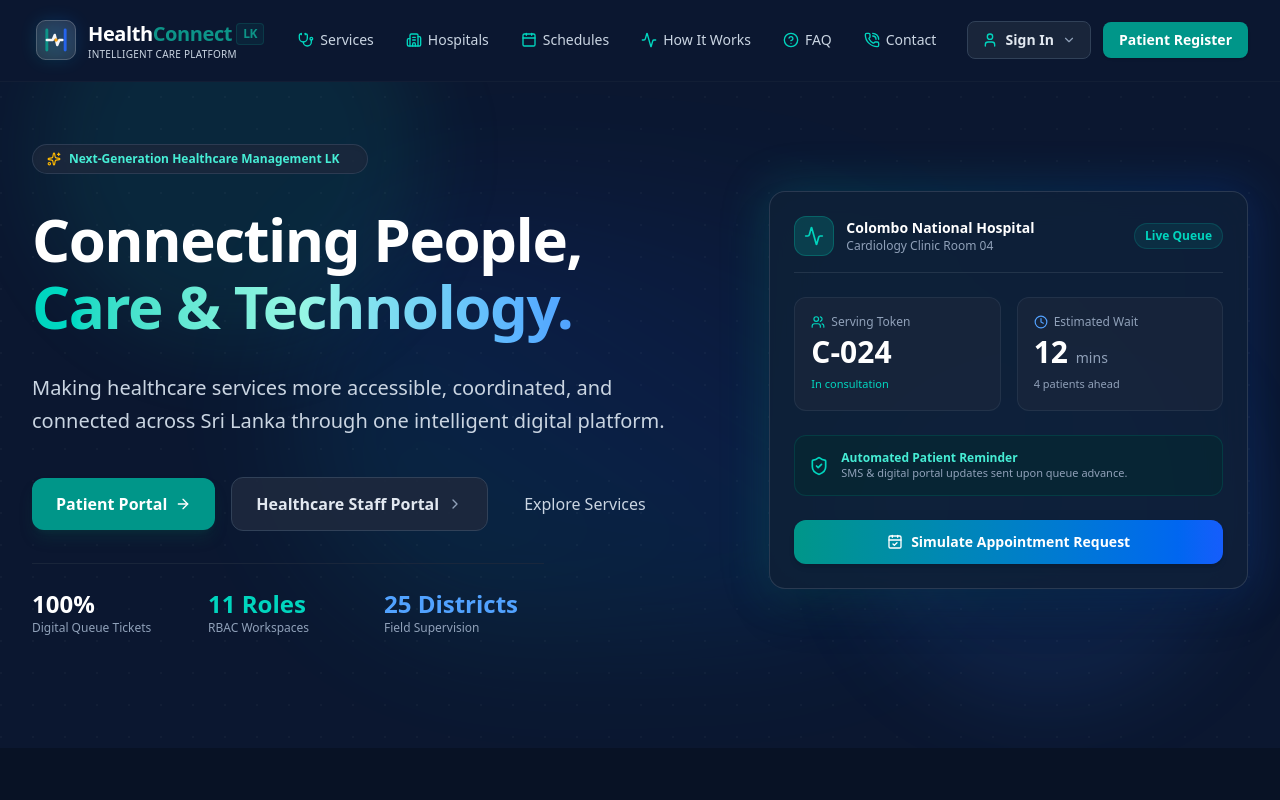
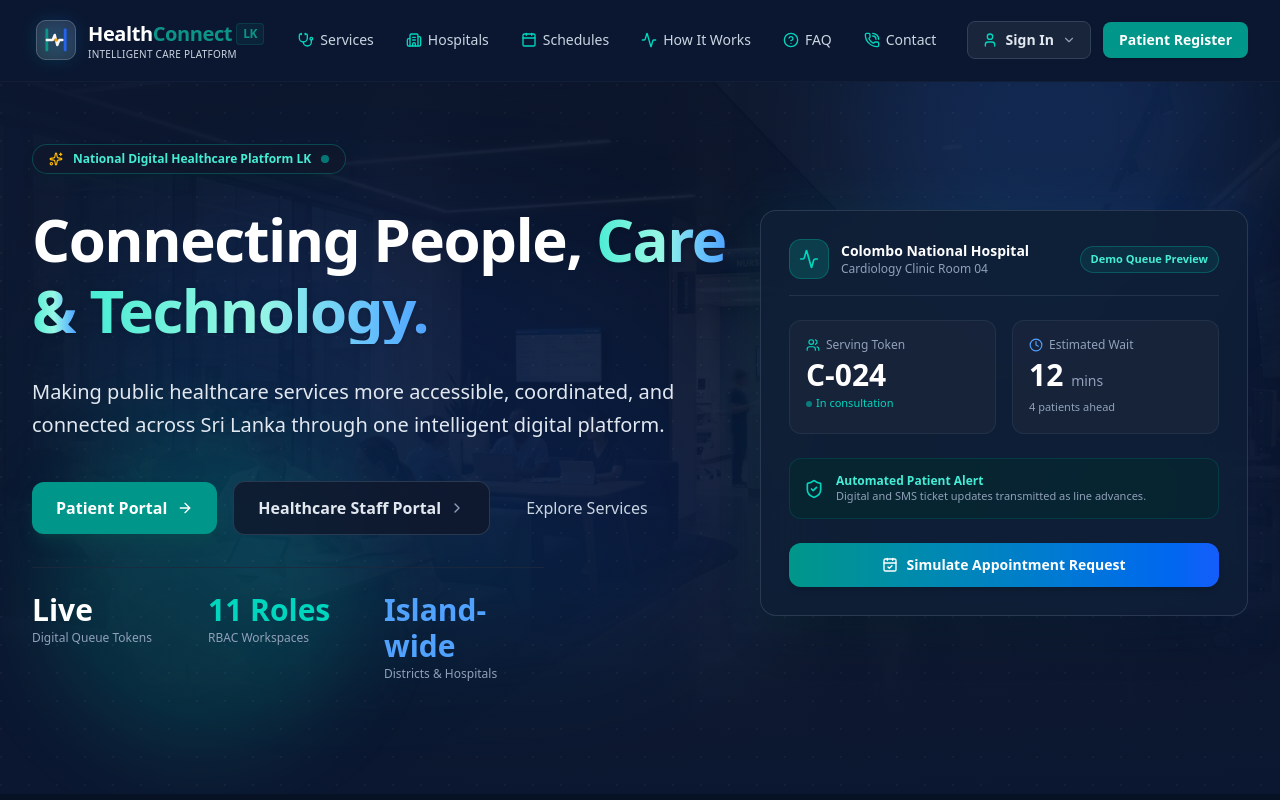
Before and after one commit to SamhiAGM/healthnexus, a Next.js app in the folder frontend/: page / in a window 1280 px wide. Shown: the top 800 px of the page. Built offline with nearby package versions, Linux system fonts and the light colour scheme.

Commit message:
feat(home): upgrade cinematic hero with high-res hospital poster, video layer, and staggered typography

```diff
--- a/frontend/src/components/home/Hero.tsx
+++ b/frontend/src/components/home/Hero.tsx
@@ -1,8 +1,9 @@
 "use client";
 
-import React from "react";
+import React, { useState } from "react";
 import Link from "next/link";
-import { motion } from "framer-motion";
+import Image from "next/image";
+import { motion, useReducedMotion } from "framer-motion";
 import {
   ArrowRight,
   ShieldCheck,
@@ -11,135 +12,216 @@ import {
   CalendarCheck,
   Sparkles,
   ChevronRight,
-  Activity
+  Activity,
+  CheckCircle2
 } from "lucide-react";
 
 export function Hero() {
+  const prefersReducedMotion = useReducedMotion();
+  const [videoError, setVideoError] = useState(false);
+
+  // Staggered text variants
+  const containerVariants = {
+    hidden: { opacity: 0 },
+    visible: {
+      opacity: 1,
+      transition: {
+        staggerChildren: prefersReducedMotion ? 0 : 0.08,
+        delayChildren: 0.1,
+      },
+    },
+  };
+
+  const wordVariants = {
+    hidden: { opacity: 0, y: prefersReducedMotion ? 0 : 18 },
+    visible: {
+      opacity: 1,
+      y: 0,
+      transition: { duration: 0.5, ease: "easeOut" as const },
+    },
+  };
+
+  const headlineWords = [
+    { text: "Connecting", highlight: false },
+    { text: "People,", highlight: false },
+    { text: "Care", highlight: true },
+    { text: "&", highlight: true },
+    { text: "Technology.", highlight: true },
+  ];
+
   return (
-    <section className="relative min-h-[90vh] flex items-center justify-center bg-[#0B1730] text-white pt-24 pb-16 overflow-hidden">
-      {/* Dynamic Background Gradients and Ambient Lighting */}
-      <div className="absolute inset-0 pointer-events-none">
-        <div className="absolute top-1/4 left-1/2 -translate-x-1/2 w-[700px] h-[450px] bg-gradient-to-tr from-teal-600/20 via-blue-600/15 to-transparent rounded-full blur-3xl opacity-70" />
-        <div className="absolute -top-10 left-10 w-96 h-96 bg-teal-500/10 rounded-full blur-2xl" />
-        <div className="absolute bottom-10 right-10 w-96 h-96 bg-blue-500/10 rounded-full blur-2xl" />
-        {/* Subtle geometric grid pattern */}
+    <section className="relative min-h-[92vh] flex items-center justify-center bg-[#0B1730] text-white pt-24 pb-16 overflow-hidden">
+
+      {/* 1. CINEMATIC BACKGROUND LAYER */}
+      <div className="absolute inset-0 pointer-events-none z-0 overflow-hidden">
+
+        {/* Cinematic Background Video with Video Error / Fallback Handling */}
+        {!videoError ? (
+          <video
+            autoPlay
+            loop
+            muted
+            playsInline
+            onError={() => setVideoError(true)}
+            poster="/images/hospital_hero_poster.jpg"
+            className="absolute inset-0 w-full h-full object-cover object-center filter brightness-[0.45] contrast-[1.08] saturate-[0.9] transform scale-105 transition-all duration-1000"
+          >
+            <source src="/videos/hospital_hero_bg.mp4" type="video/mp4" />
+          </video>
+        ) : null}
+
+        {/* Photorealistic High-Resolution Fallback Poster */}
         <div
-          className="absolute inset-0 opacity-[0.03]"
+          className={`absolute inset-0 transition-opacity duration-700 ${videoError ? "opacity-100" : "opacity-0 pointer-events-none"}`}
+        >
+          <Image
+            src="/images/hospital_hero_poster.jpg"
+            alt="Modern Hospital Collaboration Facility"
+            fill
+            priority
+            sizes="100vw"
+            className="object-cover object-center filter brightness-[0.45] contrast-[1.08] saturate-[0.9]"
+          />
+        </div>
+
+        {/* Deep Multi-Layered Navy & Teal Ambient Light Overlays for Contrast & Readability */}
+        <div className="absolute inset-0 bg-gradient-to-r from-[#0B1730]/95 via-[#0B1730]/80 to-[#0B1730]/90" />
+        <div className="absolute inset-0 bg-gradient-to-t from-[#0B1730] via-transparent to-[#0B1730]/60" />
+
+        {/* Dynamic Glowing Radial Highlights */}
+        <div className="absolute top-1/4 left-1/3 -translate-x-1/2 w-[700px] h-[450px] bg-gradient-to-tr from-teal-500/20 via-blue-600/15 to-transparent rounded-full blur-3xl opacity-75" />
+        <div className="absolute -top-16 right-10 w-96 h-96 bg-blue-500/15 rounded-full blur-3xl" />
+        <div className="absolute bottom-10 left-10 w-80 h-80 bg-teal-500/15 rounded-full blur-2xl" />
+
+        {/* Refined Geometric Pattern */}
+        <div
+          className="absolute inset-0 opacity-[0.035]"
           style={{
             backgroundImage: `radial-gradient(circle at 1px 1px, #ffffff 1px, transparent 0)`,
-            backgroundSize: "32px 32px",
+            backgroundSize: "28px 28px",
           }}
         />
       </div>
 
+      {/* 2. FOREGROUND HERO CONTENT */}
       <div className="relative max-w-7xl mx-auto px-4 sm:px-6 lg:px-8 z-10 w-full py-12">
-        <div className="grid grid-cols-1 lg:grid-cols-12 gap-12 items-center">
+        <div className="grid grid-cols-1 lg:grid-cols-12 gap-12 lg:gap-8 items-center">
 
-          {/* Left Column: Headlines, Value Prop & Working CTAs */}
+          {/* Left Column: Staggered Headlines, Value Prop & Working CTAs */}
           <div className="lg:col-span-7 space-y-8 text-center lg:text-left">
-            {/* National Healthcare Innovation Badge */}
+
+            {/* National Healthcare Innovation Pill */}
             <motion.div
-              initial={{ opacity: 0, y: 15 }}
+              initial={{ opacity: 0, y: 12 }}
               animate={{ opacity: 1, y: 0 }}
               transition={{ duration: 0.5 }}
-              className="inline-flex items-center gap-2 px-3.5 py-1.5 rounded-full bg-slate-800/80 border border-slate-700/80 text-xs font-semibold text-teal-300 shadow-inner"
+              className="inline-flex items-center gap-2.5 px-4 py-1.5 rounded-full bg-slate-900/80 backdrop-blur-md border border-teal-500/30 text-xs font-semibold text-teal-300 shadow-lg shadow-teal-950/20"
             >
               <Sparkles className="w-3.5 h-3.5 text-amber-400" />
-              <span>Next-Generation Healthcare Management LK</span>
-              <span className="w-1.5 h-1.5 rounded-full bg-teal-400 animate-ping" />
+              <span>National Digital Healthcare Platform LK</span>
+              <span className="w-2 h-2 rounded-full bg-teal-400 animate-pulse" />
             </motion.div>
 
-            {/* Main Headline */}
+            {/* Staggered Heading Reveal */}
             <motion.h1
-              initial={{ opacity: 0, y: 20 }}
-              animate={{ opacity: 1, y: 0 }}
-              transition={{ duration: 0.6, delay: 0.1 }}
-              className="text-4xl sm:text-5xl lg:text-6xl font-extrabold tracking-tight text-white leading-[1.12]"
+              variants={containerVariants}
+              initial="hidden"
+              animate="visible"
+              className="text-4xl sm:text-5xl lg:text-6xl font-black tracking-tight text-white leading-[1.12] flex flex-wrap justify-center lg:justify-start gap-x-3.5 gap-y-1"
             >
-              Connecting People,{" "}
-              <span className="text-transparent bg-clip-text bg-gradient-to-r from-teal-400 via-teal-200 to-blue-400">
-                Care & Technology.
-              </span>
+              {headlineWords.map((word, i) => (
+                <motion.span
+                  key={i}
+                  variants={wordVariants}
+                  className={
+                    word.highlight
+                      ? "text-transparent bg-clip-text bg-gradient-to-r from-teal-300 via-teal-200 to-blue-400 drop-shadow-sm inline-block"
+                      : "inline-block text-white"
+                  }
+                >
+                  {word.text}
+                </motion.span>
+              ))}
             </motion.h1>
 
             {/* Supporting Subheading */}
             <motion.p
-              initial={{ opacity: 0, y: 20 }}
+              initial={{ opacity: 0, y: 16 }}
               animate={{ opacity: 1, y: 0 }}
-              transition={{ duration: 0.6, delay: 0.2 }}
-              className="text-lg sm:text-xl text-slate-300 max-w-2xl mx-auto lg:mx-0 leading-relaxed font-normal"
+              transition={{ duration: 0.6, delay: 0.3 }}
+              className="text-lg sm:text-xl text-slate-200 max-w-2xl mx-auto lg:mx-0 leading-relaxed font-normal"
             >
-              Making healthcare services more accessible, coordinated, and connected across Sri Lanka through one intelligent digital platform.
+              Making public healthcare services more accessible, coordinated, and connected across Sri Lanka through one intelligent digital platform.
             </motion.p>
 
-            {/* Primary Action Buttons */}
+            {/* Primary Action Buttons with Micro-elevation */}
             <motion.div
-              initial={{ opacity: 0, y: 20 }}
+              initial={{ opacity: 0, y: 16 }}
               animate={{ opacity: 1, y: 0 }}
-              transition={{ duration: 0.6, delay: 0.3 }}
+              transition={{ duration: 0.6, delay: 0.4 }}
               className="flex flex-wrap items-center justify-center lg:justify-start gap-4 pt-2"
             >
               <Link
                 href="/auth/patient-register"
-                className="inline-flex items-center gap-2 px-6 py-3.5 text-base font-semibold text-white bg-teal-600 hover:bg-teal-500 rounded-xl shadow-lg shadow-teal-900/30 hover:shadow-teal-500/25 transition-all transform hover:-translate-y-0.5"
+                className="group inline-flex items-center gap-2.5 px-6 py-3.5 text-base font-semibold text-white bg-teal-600 hover:bg-teal-500 rounded-xl shadow-lg shadow-teal-900/40 hover:shadow-teal-500/30 transition-all duration-200 transform hover:-translate-y-0.5 active:translate-y-0"
               >
                 Patient Portal
-                <ArrowRight className="w-4 h-4" />
+                <ArrowRight className="w-4 h-4 transform group-hover:translate-x-1 transition-transform" />
               </Link>
 
               <Link
                 href="/auth/staff-login"
-                className="inline-flex items-center gap-2 px-6 py-3.5 text-base font-semibold text-slate-200 bg-slate-800/90 hover:bg-slate-700 hover:text-white border border-slate-700 rounded-xl transition-all"
+                className="group inline-flex items-center gap-2 px-6 py-3.5 text-base font-semibold text-slate-200 bg-slate-900/80 hover:bg-slate-800 hover:text-white border border-slate-700/80 hover:border-slate-600 rounded-xl transition-all duration-200 backdrop-blur-md transform hover:-translate-y-0.5 active:translate-y-0"
               >
                 Healthcare Staff Portal
-                <ChevronRight className="w-4 h-4 text-slate-400" />
+                <ChevronRight className="w-4 h-4 text-slate-400 group-hover:text-blue-400 group-hover:translate-x-0.5 transition-all" />
               </Link>
 
               <Link
                 href="#services"
-                className="inline-flex items-center gap-2 px-5 py-3.5 text-base font-medium text-slate-300 hover:text-teal-400 transition-colors"
+                className="inline-flex items-center gap-1.5 px-5 py-3.5 text-base font-medium text-slate-300 hover:text-teal-400 transition-colors"
               >
                 Explore Services
               </Link>
             </motion.div>
 
-            {/* Platform Trust Highlights */}
+            {/* Platform Capabilities Highlights */}
             <motion.div
               initial={{ opacity: 0 }}
               animate={{ opacity: 1 }}
-              transition={{ duration: 0.7, delay: 0.4 }}
+              transition={{ duration: 0.7, delay: 0.5 }}
               className="pt-6 border-t border-slate-800/80 grid grid-cols-3 gap-4 text-left max-w-lg mx-auto lg:mx-0"
             >
               <div>
-                <div className="text-2xl font-bold text-white">100%</div>
-                <div className="text-xs text-slate-400">Digital Queue Tickets</div>
+                <div className="text-2xl sm:text-3xl font-extrabold text-white">Live</div>
+                <div className="text-xs text-slate-400 mt-0.5">Digital Queue Tokens</div>
               </div>
               <div>
-                <div className="text-2xl font-bold text-teal-400">11 Roles</div>
-                <div className="text-xs text-slate-400">RBAC Workspaces</div>
+                <div className="text-2xl sm:text-3xl font-extrabold text-teal-400">11 Roles</div>
+                <div className="text-xs text-slate-400 mt-0.5">RBAC Workspaces</div>
               </div>
               <div>
-                <div className="text-2xl font-bold text-blue-400">25 Districts</div>
-                <div className="text-xs text-slate-400">Field Supervision</div>
+                <div className="text-2xl sm:text-3xl font-extrabold text-blue-400">Island-wide</div>
+                <div className="text-xs text-slate-400 mt-0.5">Districts & Hospitals</div>
               </div>
             </motion.div>
           </div>
 
-          {/* Right Column: Interactive Cinematic Mockup / Live Care Card */}
+          {/* Right Column: Redesigned Demo Queue Preview Card */}
           <div className="lg:col-span-5">
             <motion.div
-              initial={{ opacity: 0, scale: 0.95 }}
-              animate={{ opacity: 1, scale: 1 }}
-              transition={{ duration: 0.7, delay: 0.2 }}
+              initial={{ opacity: 0, scale: 0.96, y: 15 }}
+              animate={{ opacity: 1, scale: 1, y: 0 }}
+              transition={{ duration: 0.7, delay: 0.3 }}
               className="relative mx-auto max-w-md lg:max-w-none"
             >
-              {/* Decorative Glow */}
-              <div className="absolute -inset-1 rounded-2xl bg-gradient-to-r from-teal-500 to-blue-600 opacity-20 blur-xl" />
+              {/* Subtle Ambient Behind Card */}
+              <div className="absolute -inset-1 rounded-2xl bg-gradient-to-r from-teal-500/30 to-blue-600/30 opacity-30 blur-xl pointer-events-none" />
 
-              {/* Main Preview Glass Card */}
-              <div className="relative rounded-2xl bg-[#0F1E36]/90 border border-slate-700/80 p-6 backdrop-blur-xl shadow-2xl space-y-6">
+              {/* Glassmorphic Queue Card */}
+              <div className="relative rounded-2xl bg-[#0F1E36]/90 border border-slate-700/80 p-6 sm:p-7 backdrop-blur-xl shadow-2xl space-y-6">
 
-                {/* Simulated Live Queue Card */}
+                {/* Header Banner */}
                 <div className="flex items-center justify-between border-b border-slate-700/60 pb-4">
                   <div className="flex items-center gap-3">
                     <div className="w-10 h-10 rounded-xl bg-teal-500/20 border border-teal-500/30 flex items-center justify-center text-teal-400 font-bold">
@@ -150,8 +232,8 @@ export function Hero() {
                       <div className="text-xs text-slate-400">Cardiology Clinic Room 04</div>
                     </div>
                   </div>
-                  <span className="px-2.5 py-1 text-xs font-semibold rounded-full bg-teal-500/10 text-teal-400 border border-teal-500/20">
-                    Live Queue
+                  <span className="px-2.5 py-1 text-[11px] font-semibold rounded-full bg-teal-500/10 text-teal-300 border border-teal-500/30">
+                    Demo Queue Preview
                   </span>
                 </div>
 
@@ -163,7 +245,10 @@ export function Hero() {
                       Serving Token
                     </span>
                     <div className="text-3xl font-extrabold text-white mt-1">C-024</div>
-                    <span className="text-[11px] text-teal-400">In consultation</span>
+                    <span className="text-[11px] text-teal-400 flex items-center gap-1 mt-0.5">
+                      <span className="w-1.5 h-1.5 rounded-full bg-teal-400 animate-pulse" />
+                      In consultation
+                    </span>
                   </div>
 
                   <div className="p-4 rounded-xl bg-slate-800/60 border border-slate-700/50">
@@ -172,23 +257,23 @@ export function Hero() {
                       Estimated Wait
                     </span>
                     <div className="text-3xl font-extrabold text-white mt-1">12 <span className="text-sm font-normal text-slate-400">mins</span></div>
-                    <span className="text-[11px] text-slate-400">4 patients ahead</span>
+                    <span className="text-[11px] text-slate-400 mt-0.5">4 patients ahead</span>
                   </div>
                 </div>
 
-                {/* Interactive Status Indicator */}
+                {/* Patient Notification Status Indicator */}
                 <div className="p-3.5 rounded-xl bg-teal-950/40 border border-teal-800/40 flex items-center gap-3 text-xs text-slate-300">
                   <ShieldCheck className="w-5 h-5 text-teal-400 shrink-0" />
                   <div>
-                    <span className="font-semibold text-teal-300">Automated Patient Reminder</span>
-                    <p className="text-[11px] text-slate-400">SMS & digital portal updates sent upon queue advance.</p>
+                    <span className="font-semibold text-teal-300">Automated Patient Alert</span>
+                    <p className="text-[11px] text-slate-400">Digital and SMS ticket updates transmitted as line advances.</p>
                   </div>
                 </div>
 
                 {/* Live Action Quick Link */}
                 <Link
                   href="/auth/patient-register"
-                  className="w-full py-3 flex items-center justify-center gap-2 text-sm font-semibold rounded-xl bg-gradient-to-r from-teal-600 to-blue-600 hover:from-teal-500 hover:to-blue-500 text-white transition-all shadow-md"
+                  className="w-full py-3 flex items-center justify-center gap-2 text-sm font-semibold rounded-xl bg-gradient-to-r from-teal-600 to-blue-600 hover:from-teal-500 hover:to-blue-500 text-white transition-all shadow-md transform hover:-translate-y-0.5 active:translate-y-0"
                 >
                   <CalendarCheck className="w-4 h-4" />
                   Simulate Appointment Request
```
Also changed, not shown: frontend/public/images/hospital_hero_poster.jpg (added).
